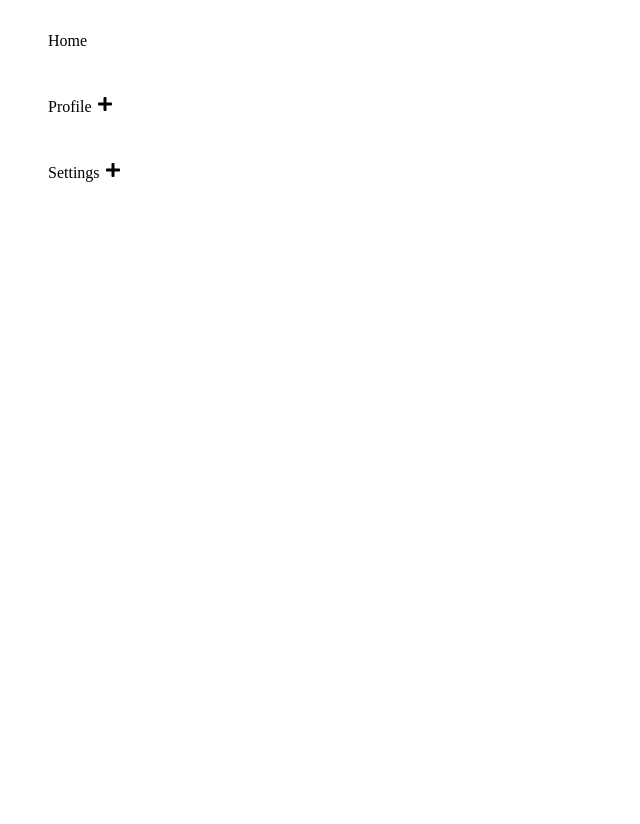
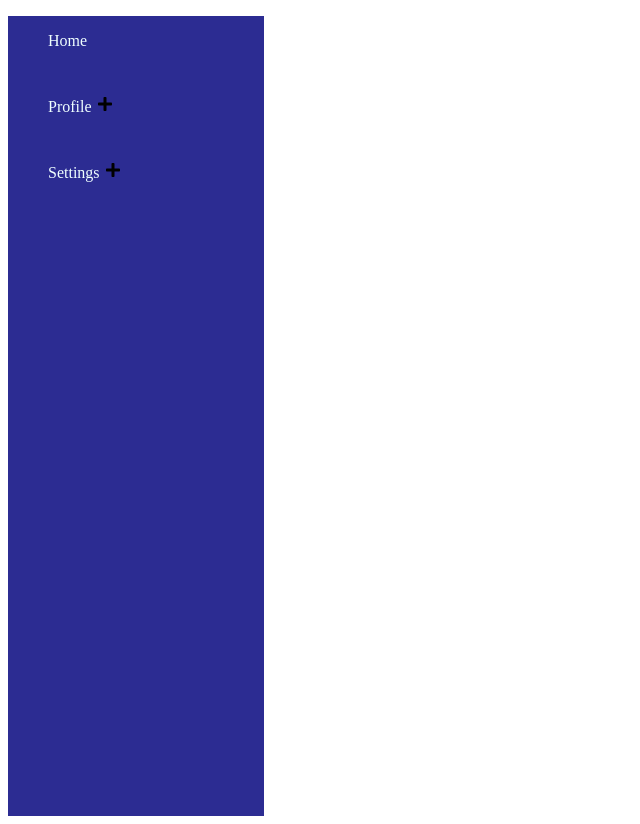
Before and after one commit to spartadotts/react-works, a React (Vite) app: page / in a window 1280 px wide. Shown: the whole page, without its empty margins (0-640 px from the left). Before the commit the page ends 800 px from the top, so only its background shows below. Built offline with nearby package versions, Linux system fonts and the light colour scheme.

Commit message:
add: css

```diff
--- a/src/components/nav-menu/style.css
+++ b/src/components/nav-menu/style.css
@@ -1,9 +1,16 @@
 .menuItem p{
     display: inline-block;
     margin-right: 5px;
+    color: azure;
 
 }
 
 .content span{
     cursor: pointer;
 }
+
+.main-container{
+    height: 100vh;
+    background-color: rgb(44, 44, 146);
+    width: 20vw;
+}
```
